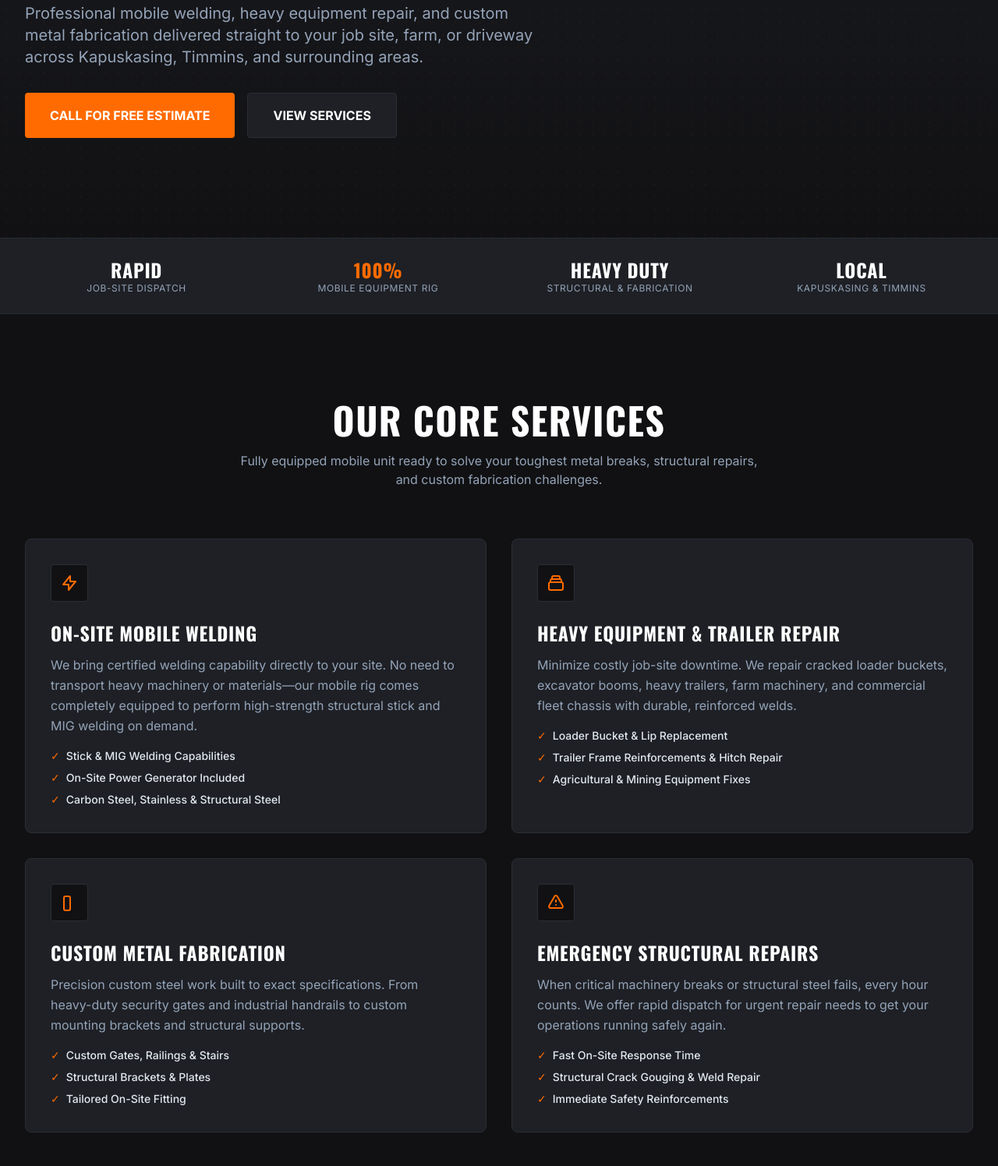
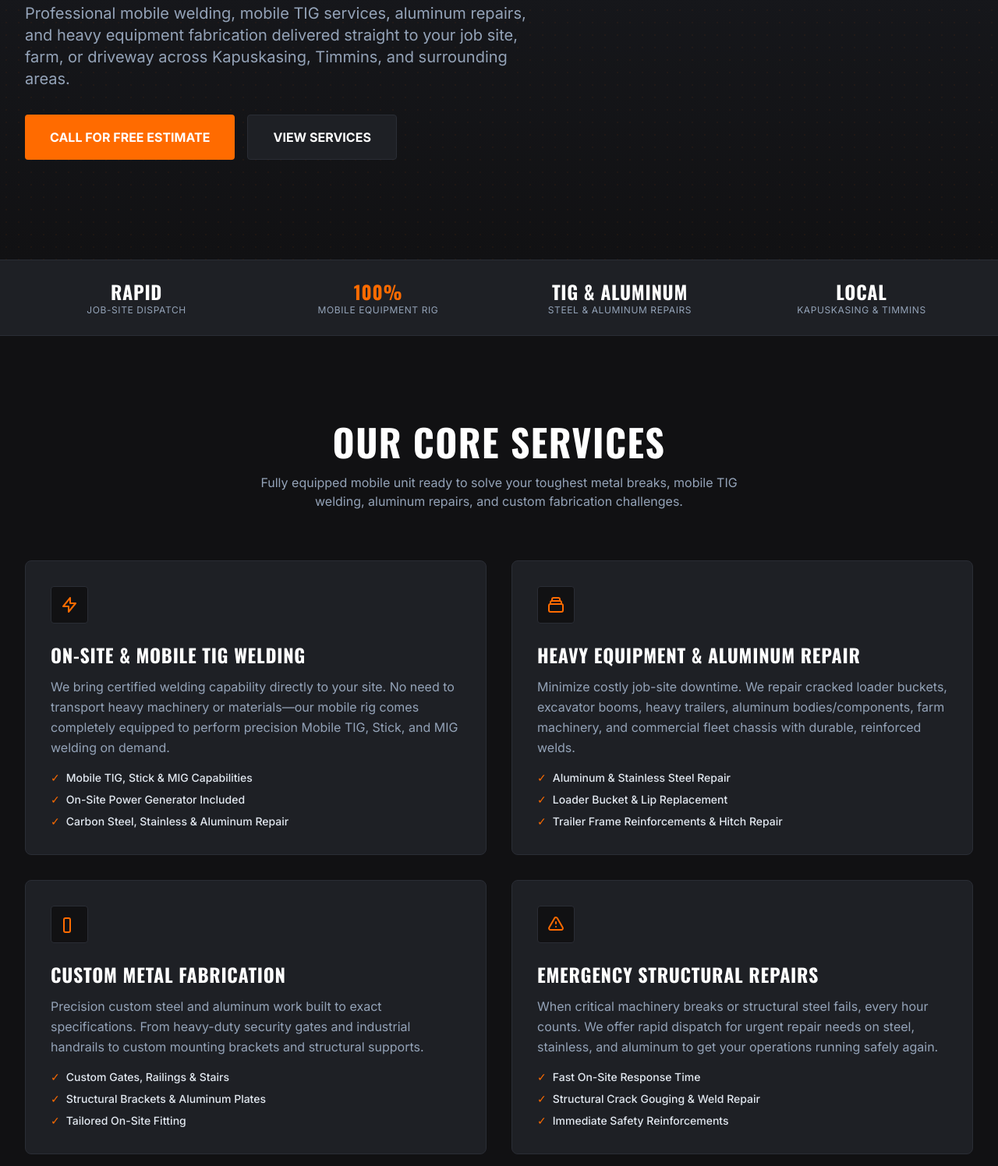
Before and after one commit to AntonKuznetsov1/blaisMobileWeldingWebsiteDraft, a plain HTML site: page index.html in a window 1280 px wide. Shown: the part 444-1940 px from the top of the page at 78% size. Drawn offline with nearby package versions, Linux system fonts and the light colour scheme.

Commit message:
Update index.html

```diff
--- a/index.html
+++ b/index.html
@@ -3,8 +3,8 @@
 <head>
     <meta charset="UTF-8">
     <meta name="viewport" content="width=device-width, initial-scale=1.0">
-    <title>Blais Mobile Welding | On-Site Welding & Repair | Kapuskasing & Timmins</title>
-    <meta name="description" content="Fast, reliable mobile welding and metal fabrication across Kapuskasing, Timmins, and Northern Ontario. Heavy equipment repair, structural welding, and emergency service.">
+    <title>Blais Mobile Welding | On-Site Welding, TIG & Aluminum Repairs | Kapuskasing & Timmins</title>
+    <meta name="description" content="Fast, reliable mobile welding, Mobile TIG services, and aluminum repairs across Kapuskasing, Timmins, and Northern Ontario. Heavy equipment repair, structural welding, and emergency service.">
     <!-- Tailwind CSS CDN -->
     <script src="https://cdn.tailwindcss.com"></script>
     <script>
@@ -61,10 +61,12 @@
     <header class="sticky top-0 z-50 bg-[#111113]/90 backdrop-blur-md border-b border-brand-border">
         <div class="max-w-7xl mx-auto px-4 sm:px-6 lg:px-8 h-20 flex items-center justify-between">
             <!-- Brand Logo -->
-<!-- Brand Logo (Icon-only image + Text) -->
             <a href="#" class="flex items-center space-x-3 group">
-                <div class="flex items-center justify-center w-10 h-10 rounded bg-brand-surface border border-brand-border group-hover:border-brand-orange transition-colors overflow-hidden p-1">
-                    <img src="logo.jpg" alt="Blais Mobile Welding Logo" class="w-full h-full object-contain">
+                <div class="flex items-center justify-center w-10 h-10 rounded bg-brand-surface border border-brand-border text-brand-orange group-hover:border-brand-orange transition-colors">
+                    <!-- Torch Icon -->
+                    <svg class="w-6 h-6 stroke-current" fill="none" viewBox="0 0 24 24" stroke-width="2">
+                        <path stroke-linecap="round" stroke-linejoin="round" d="M13 10V3L4 14h7v7l9-11h-7z"/>
+                    </svg>
                 </div>
                 <div class="flex flex-col">
                     <span class="font-heading text-xl sm:text-2xl font-bold tracking-wider text-white leading-tight">
@@ -121,7 +123,7 @@
 
                 <!-- Subheadline -->
                 <p class="text-lg sm:text-xl text-brand-muted mb-8 max-w-2xl font-normal leading-relaxed">
-                    Professional mobile welding, heavy equipment repair, and custom metal fabrication delivered straight to your job site, farm, or driveway across Kapuskasing, Timmins, and surrounding areas.
+                    Professional mobile welding, mobile TIG services, aluminum repairs, and heavy equipment fabrication delivered straight to your job site, farm, or driveway across Kapuskasing, Timmins, and surrounding areas.
                 </p>
 
                 <!-- Dual CTAs -->
@@ -150,8 +152,8 @@
                     <p class="text-xs text-brand-muted uppercase tracking-wider">Mobile Equipment Rig</p>
                 </div>
                 <div>
-                    <p class="font-heading text-2xl font-bold text-white">HEAVY DUTY</p>
-                    <p class="text-xs text-brand-muted uppercase tracking-wider">Structural & Fabrication</p>
+                    <p class="font-heading text-2xl font-bold text-white">TIG & ALUMINUM</p>
+                    <p class="text-xs text-brand-muted uppercase tracking-wider">Steel & Aluminum Repairs</p>
                 </div>
                 <div>
                     <p class="font-heading text-2xl font-bold text-white">LOCAL</p>
@@ -166,7 +168,7 @@
         <div class="max-w-7xl mx-auto px-4 sm:px-6 lg:px-8">
             <div class="text-center max-w-2xl mx-auto mb-16">
                 <h2 class="text-3xl sm:text-5xl font-bold text-white mb-4">Our Core Services</h2>
-                <p class="text-brand-muted">Fully equipped mobile unit ready to solve your toughest metal breaks, structural repairs, and custom fabrication challenges.</p>
+                <p class="text-brand-muted">Fully equipped mobile unit ready to solve your toughest metal breaks, mobile TIG welding, aluminum repairs, and custom fabrication challenges.</p>
             </div>
 
             <div class="grid grid-cols-1 md:grid-cols-2 gap-8">
@@ -175,14 +177,14 @@
                     <div class="w-12 h-12 rounded bg-brand-bg border border-brand-border flex items-center justify-center text-brand-orange mb-6">
                         <svg class="w-6 h-6" fill="none" stroke="currentColor" viewBox="0 0 24 24"><path stroke-linecap="round" stroke-linejoin="round" stroke-width="2" d="M13 10V3L4 14h7v7l9-11h-7z"/></svg>
                     </div>
-                    <h3 class="text-2xl font-bold text-white mb-3">On-Site Mobile Welding</h3>
+                    <h3 class="text-2xl font-bold text-white mb-3">On-Site & Mobile TIG Welding</h3>
                     <p class="text-brand-muted leading-relaxed mb-4">
-                        We bring certified welding capability directly to your site. No need to transport heavy machinery or materials—our mobile rig comes completely equipped to perform high-strength structural stick and MIG welding on demand.
+                        We bring certified welding capability directly to your site. No need to transport heavy machinery or materials—our mobile rig comes completely equipped to perform precision Mobile TIG, Stick, and MIG welding on demand.
                     </p>
                     <ul class="text-sm text-brand-text space-y-2 font-medium">
-                        <li class="flex items-center"><span class="text-brand-orange mr-2">✓</span> Stick & MIG Welding Capabilities</li>
+                        <li class="flex items-center"><span class="text-brand-orange mr-2">✓</span> Mobile TIG, Stick & MIG Capabilities</li>
                         <li class="flex items-center"><span class="text-brand-orange mr-2">✓</span> On-Site Power Generator Included</li>
-                        <li class="flex items-center"><span class="text-brand-orange mr-2">✓</span> Carbon Steel, Stainless & Structural Steel</li>
+                        <li class="flex items-center"><span class="text-brand-orange mr-2">✓</span> Carbon Steel, Stainless & Aluminum Repair</li>
                     </ul>
                 </div>
 
@@ -191,14 +193,14 @@
                     <div class="w-12 h-12 rounded bg-brand-bg border border-brand-border flex items-center justify-center text-brand-orange mb-6">
                         <svg class="w-6 h-6" fill="none" stroke="currentColor" viewBox="0 0 24 24"><path stroke-linecap="round" stroke-linejoin="round" stroke-width="2" d="M19 11H5m14 0a2 2 0 012 2v6a2 2 0 01-2 2H5a2 2 0 01-2-2v-6a2 2 0 012-2m14 0V9a2 2 0 00-2-2M5 11V9a2 2 0 012-2m0 0V5a2 2 0 012-2h6a2 2 0 012 2v2M7 7h10"/></svg>
                     </div>
-                    <h3 class="text-2xl font-bold text-white mb-3">Heavy Equipment & Trailer Repair</h3>
+                    <h3 class="text-2xl font-bold text-white mb-3">Heavy Equipment & Aluminum Repair</h3>
                     <p class="text-brand-muted leading-relaxed mb-4">
-                        Minimize costly job-site downtime. We repair cracked loader buckets, excavator booms, heavy trailers, farm machinery, and commercial fleet chassis with durable, reinforced welds.
+                        Minimize costly job-site downtime. We repair cracked loader buckets, excavator booms, heavy trailers, aluminum bodies/components, farm machinery, and commercial fleet chassis with durable, reinforced welds.
                     </p>
                     <ul class="text-sm text-brand-text space-y-2 font-medium">
+                        <li class="flex items-center"><span class="text-brand-orange mr-2">✓</span> Aluminum & Stainless Steel Repair</li>
                         <li class="flex items-center"><span class="text-brand-orange mr-2">✓</span> Loader Bucket & Lip Replacement</li>
                         <li class="flex items-center"><span class="text-brand-orange mr-2">✓</span> Trailer Frame Reinforcements & Hitch Repair</li>
-                        <li class="flex items-center"><span class="text-brand-orange mr-2">✓</span> Agricultural & Mining Equipment Fixes</li>
                     </ul>
                 </div>
 
@@ -209,11 +211,11 @@
                     </div>
                     <h3 class="text-2xl font-bold text-white mb-3">Custom Metal Fabrication</h3>
                     <p class="text-brand-muted leading-relaxed mb-4">
-                        Precision custom steel work built to exact specifications. From heavy-duty security gates and industrial handrails to custom mounting brackets and structural supports.
+                        Precision custom steel and aluminum work built to exact specifications. From heavy-duty security gates and industrial handrails to custom mounting brackets and structural supports.
                     </p>
                     <ul class="text-sm text-brand-text space-y-2 font-medium">
                         <li class="flex items-center"><span class="text-brand-orange mr-2">✓</span> Custom Gates, Railings & Stairs</li>
-                        <li class="flex items-center"><span class="text-brand-orange mr-2">✓</span> Structural Brackets & Plates</li>
+                        <li class="flex items-center"><span class="text-brand-orange mr-2">✓</span> Structural Brackets & Aluminum Plates</li>
                         <li class="flex items-center"><span class="text-brand-orange mr-2">✓</span> Tailored On-Site Fitting</li>
                     </ul>
                 </div>
@@ -225,7 +227,7 @@
                     </div>
                     <h3 class="text-2xl font-bold text-white mb-3">Emergency Structural Repairs</h3>
                     <p class="text-brand-muted leading-relaxed mb-4">
-                        When critical machinery breaks or structural steel fails, every hour counts. We offer rapid dispatch for urgent repair needs to get your operations running safely again.
+                        When critical machinery breaks or structural steel fails, every hour counts. We offer rapid dispatch for urgent repair needs on steel, stainless, and aluminum to get your operations running safely again.
                     </p>
                     <ul class="text-sm text-brand-text space-y-2 font-medium">
                         <li class="flex items-center"><span class="text-brand-orange mr-2">✓</span> Fast On-Site Response Time</li>
@@ -275,7 +277,7 @@
                     </div>
                     <h3 class="text-xl font-bold text-white mb-2">Complete Mobile Rig</h3>
                     <p class="text-brand-muted text-sm leading-relaxed">
-                        Fully self-sustained unit with generator, cutting torches, grinder, and professional tooling. No job is too remote.
+                        Fully self-sustained unit with generator, cutting torches, TIG/MIG/Stick setups, grinder, and professional tooling. No job is too remote.
                     </p>
                 </div>
             </div>
@@ -307,7 +309,7 @@
                     <!-- Callout Box -->
                     <div class="bg-brand-bg p-8 rounded-lg border border-brand-border text-center">
                         <h3 class="text-2xl font-bold text-white mb-2">Need Immediate Dispatch?</h3>
-                        <p class="text-brand-muted text-sm mb-6">Have an urgent structural break or equipment failure?</p>
+                        <p class="text-brand-muted text-sm mb-6">Have an urgent structural break, TIG job, or equipment failure?</p>
                         <a href="tel:+17056908520" class="inline-flex items-center justify-center w-full py-4 rounded font-bold text-lg bg-brand-orange text-white hover:bg-brand-orangeHover transition-colors orange-glow">
                             📞 (705) 690-8520
                         </a>
@@ -383,7 +385,7 @@
                             <!-- Field 3: Job Description -->
                             <div>
                                 <label for="description" class="block text-xs font-semibold uppercase text-brand-text mb-2">Description of Job *</label>
-                                <textarea id="description" rows="4" required placeholder="Describe what needs welding, location, and urgency..."
+                                <textarea id="description" rows="4" required placeholder="Describe what needs welding, material type (steel/aluminum), location, and urgency..."
                                     class="w-full px-4 py-3 rounded bg-brand-surface border border-brand-border text-white placeholder-brand-muted focus:outline-none focus:border-brand-orange transition-colors"></textarea>
                             </div>
 
```
